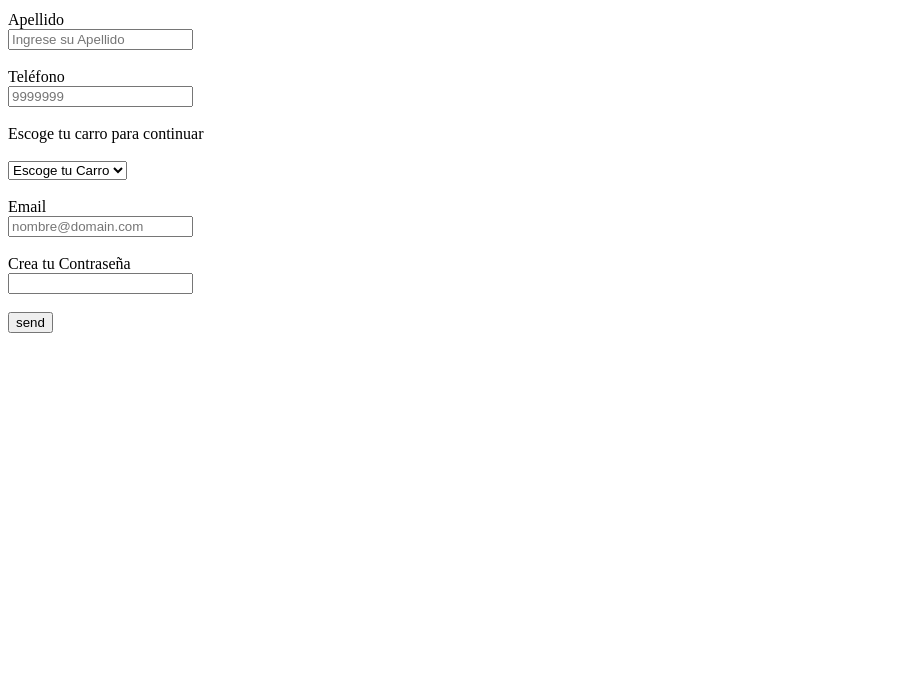
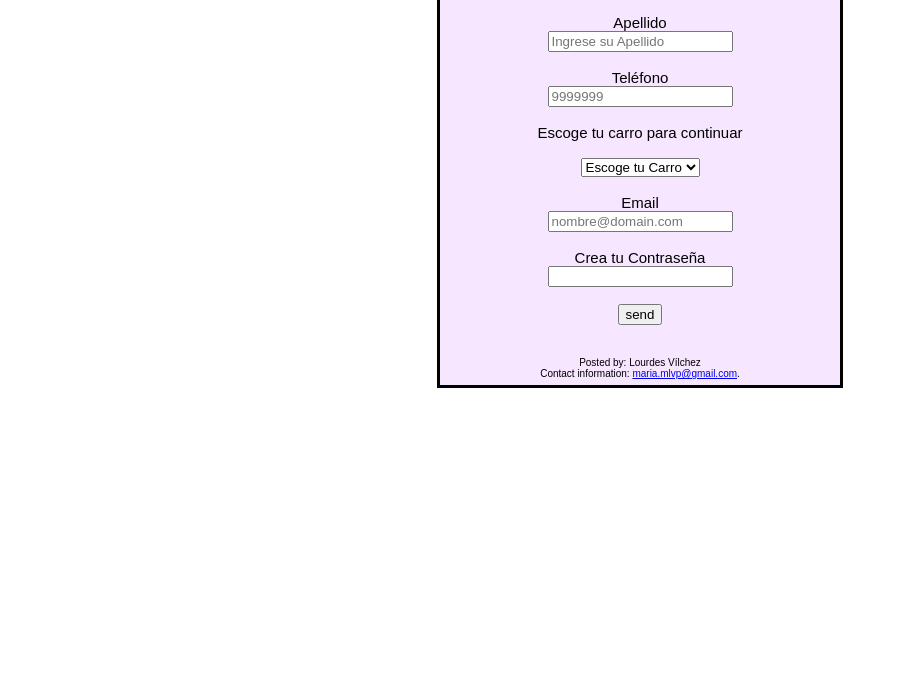
Before and after one commit to lulublondet/Proyect2, a plain HTML site: page index.html in a window 1280 px wide. Shown: the part 126-800 px from the top of the page, without its empty margins (0-898 px from the left). Drawn offline with Linux system fonts and the light colour scheme.

Commit message:
In this version can see style and contact information

```diff
--- a/index.html
+++ b/index.html
@@ -3,10 +3,11 @@
 <head>
 	<meta charset="UTF-8">
 	<title>Formulario de datos</title>
-
+	<link rel="stylesheet" href="main.css" type="text/css">
 </head>
 <body>
 
+<div class="formulario" align="center">
 	<h1>Formulario de datos</h1>
 
 	<form action="" name="formulario" method="post">
@@ -48,7 +49,17 @@
 		<input type="submit" name="boton" id="boton" value="send">
 
 
-	</form>
+	</form><br>
+
+<p></p>
+<p></p>
+
+<footer>
+  Posted by: Lourdes Vílchez <br>
+  Contact information: <a href="#"> maria.mlvp@gmail.com</a>.</p></footer>
+
+</div>
+
 
 	<script src="main.js"></script>
 </body>
--- /dev/null
+++ b/main.css
@@ -0,0 +1,25 @@
+
+body {
+	font-family: arial;
+	font-size: 15px;
+	display: flex;
+  	justify-content: center;
+  	align-items: center;
+}
+
+div{
+
+	display: block;
+	border-style: solid;
+	width: 400px;
+	height: 500px;
+	background: #f7e6ff;
+
+}
+footer {
+
+
+	display: block;
+	font-family: arial;
+	font-size: 10px;
+}
--- a/main.js
+++ b/main.js
@@ -9,7 +9,7 @@ var validaSelect = function(e) {
 
 var valor = document.getElementById("dropdown").value;
 if (valor == "") {
-	 alert("Por favor seleccione algo");
+	 alert("Por favor seleccione un auto ");
 	 e.preventDefault();
 }
 	else {alert("El formulario se envió");	}
@@ -26,7 +26,7 @@ var validar = function(e) {
 
 }
 
-//Agregamos el evento al submit al formulario
+//Agregamos el evento submit al formulario
 formulario.addEventListener("submit",validar)
 
 }
```
